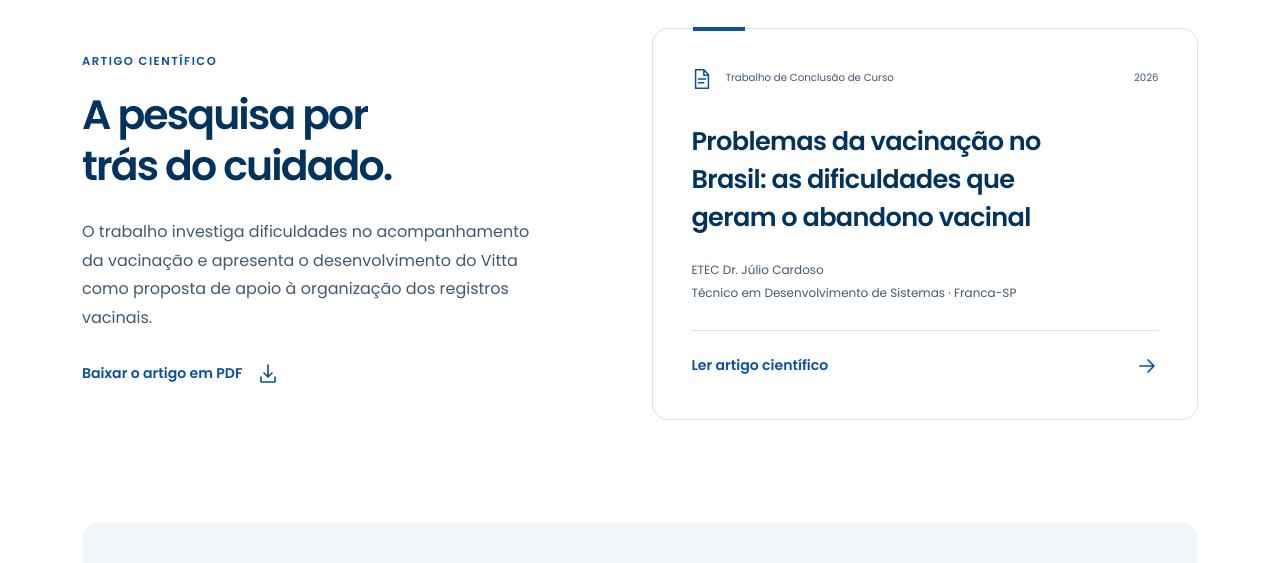
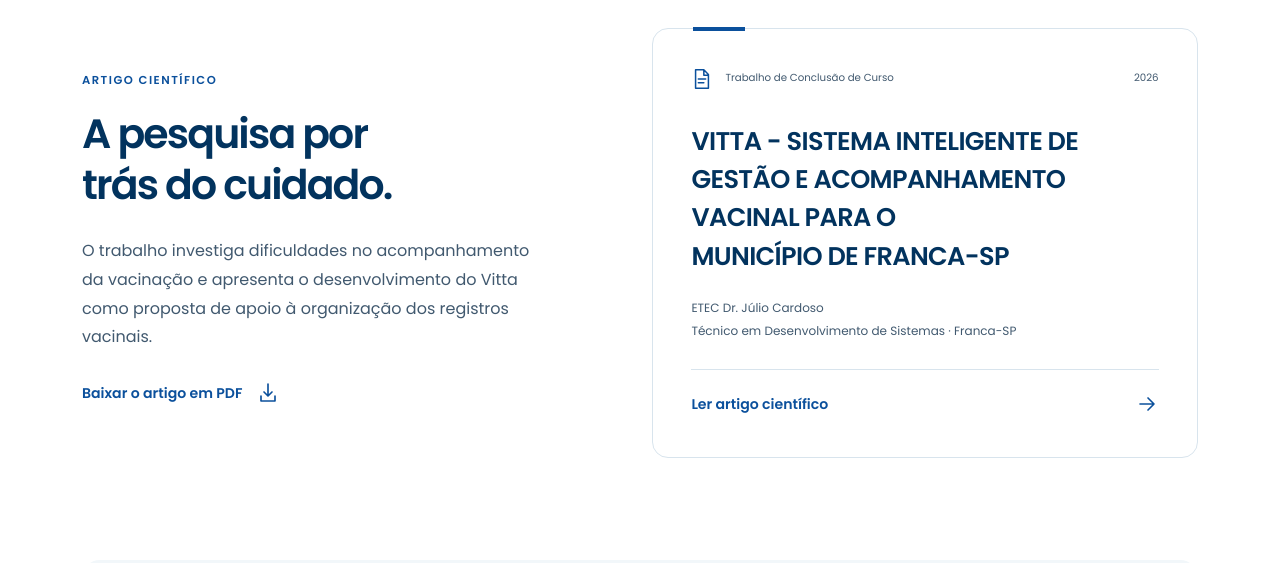
Before and after one commit to JMarcos212/vitta-site-oficial, a plain HTML site: page index.html in a window 1280 px wide. Shown: the part 4380-4943 px from the top of the page. Drawn offline with Linux system fonts and the light colour scheme.

Commit message:
Atualização do arquivo do Artigo Científico para a versão final e corrigida

```diff
--- a/index.html
+++ b/index.html
@@ -253,7 +253,7 @@
           <div class="col-lg-6">
             <article class="research-card">
               <div class="research-meta"><svg class="icon" aria-hidden="true"><use href="#icon-document"/></svg><span>Trabalho de Conclusão de Curso</span><span>2026</span></div>
-              <h3>Problemas da vacinação no Brasil: as dificuldades que geram o abandono vacinal</h3>
+              <h3>VITTA - SISTEMA INTELIGENTE DE GESTÃO E ACOMPANHAMENTO VACINAL PARA O MUNICÍPIO DE FRANCA-SP</h3>
               <p>ETEC Dr. Júlio Cardoso<br>Técnico em Desenvolvimento de Sistemas · Franca-SP</p>
               <a class="text-link" href="downloads/Artigo_Cientifico_Vitta.pdf" target="_blank" rel="noopener">Ler artigo científico <span class="visually-hidden">(PDF, abre em nova aba)</span><svg class="icon" aria-hidden="true"><use href="#icon-arrow"/></svg></a>
             </article>
```
Also changed, not shown: 1 other file.
